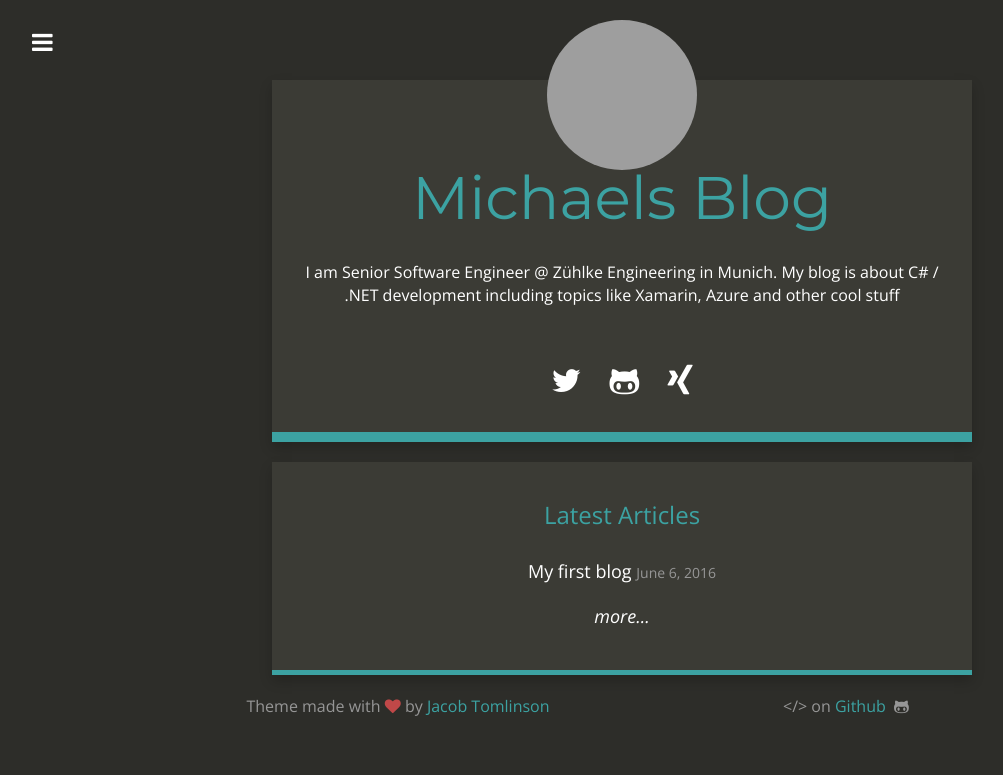
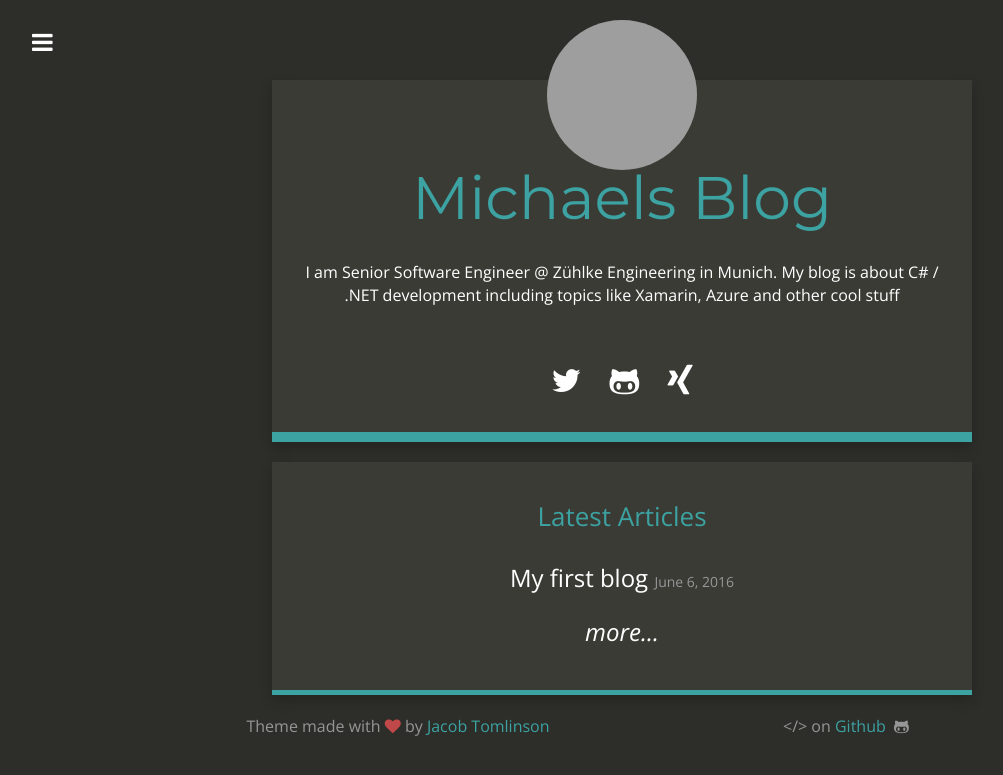
Before and after one commit to Dragon160/dragon160.github.io, a Jekyll site: the page built from index.html, in a window 1280 px wide. Shown: the top 775 px of the page, without its empty margins (18-1021 px from the left). Built offline with Jekyll 4.4.1, drawn with Linux system fonts in a browser that asks for light colours; nearby versions of some CDN libraries; grey boxes are pictures that could not be loaded.

Commit message:
fix font-size for articles

```diff
--- a/css/style.scss
+++ b/css/style.scss
@@ -44,6 +44,7 @@ body {
 	font-family: 'Open Sans', sans-serif;
 	font-weight: 300;
 	background-color: $dark;
+	//background-color: yellow;
 	color: $white;
 	font-size: 16px;
 	height: 100%;
@@ -292,7 +293,7 @@ ul {
 		h2 {
 			margin-bottom: 30px;
 			color: $light-blue;
-			font-size: 24px; //modified by mip (26)
+			font-size: 26px;
 		}
 
 		ul {
@@ -301,7 +302,7 @@ ul {
 
 			li {
 				margin-bottom: 20px;
-				font-size: 18px; //modified by mip (24)
+				font-size: 24px;
 
 				a:hover {
 					color: $light-medium;
@@ -553,7 +554,7 @@ ul {
 			padding-bottom: 10px;
 
 			@media (min-width: $screen-sm-min) {
-				font-size: 24px;
+				font-size: 18px;
 				padding-left: 30px;
 				padding-right: 30px;
 				padding-top: 40px;
```
